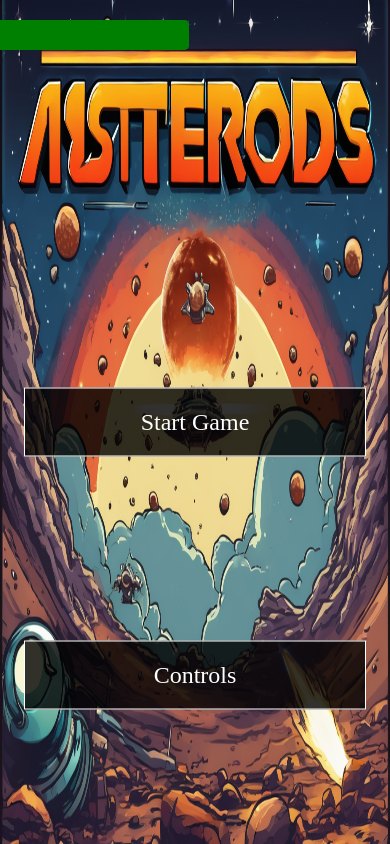
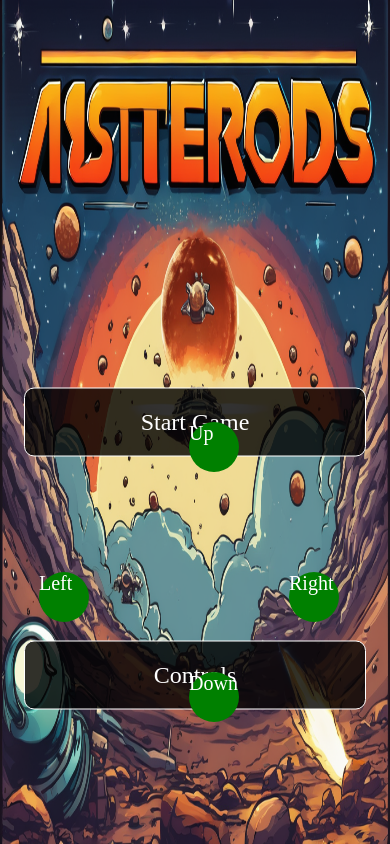
Before and after one commit to SEANYB4/myThreeJSProject, a website built with Vite: page index.html in a window 390 px wide. Built offline with nearby package versions, Linux system fonts and the light colour scheme.

Commit message:
mobile buttons

```diff
--- a/app.js
+++ b/app.js
@@ -10,11 +10,16 @@ import { Spaceship } from './player.js';
 const startMenu = document.getElementById('startMenu');
 const startMenuBackground = document.getElementById('startMenuBackground');
 
+const playerHealthBar = document.getElementById('playerHealthBar');
+const playerHealthContainer = document.getElementById('playerHealthContainer');
+
 startMenu.addEventListener('click', () => {
 
     startMenu.style.display = 'none';
     startMenuBackground.style.display = 'none';
     controls.style.display = 'none';
+    playerHealthBar.style.display = 'block';
+    playerHealthContainer.style.display = 'block';
 
     animate();
 })
@@ -701,6 +706,33 @@ camera.position.z = 20;
 
 // Movement controls
 const speed = 0.5;
+
+
+// mobile movement
+
+const leftButton = document.getElementById('move-left');
+const rightButton = document.getElementById('move-right');
+const upButton = document.getElementById('move-up');
+const downButton = document.getElementById('move-down');
+
+
+leftButton.addEventListener('touchstart', () => {
+    spaceship.spaceship.position.x -= speed;
+});
+
+rightButton.addEventListener('touchstart', () => {
+    spaceship.spaceship.position.x += speed;
+});
+
+upButton.addEventListener('touchstart', () => {
+    spaceship.spaceship.position.y -= speed;
+});
+
+downButton.addEventListener('touchstart', () => {
+    spaceship.spaceship.position.y += speed;
+});
+
+
 document.addEventListener('keydown', function(event) {
     switch (event.key) {
         case 'ArrowUp':
--- a/index.html
+++ b/index.html
@@ -27,17 +27,14 @@
 
 
     <div id="bossHealthContainer">
-
         <div id="bossHealthBar"></div>
     </div>
-
 
     <div id="playerHealthContainer">
         <div id="playerHealthBar"></div>
     </div>
 
     <div id="startMenu">Start Game</div>
-
 
     <div id="controls">Controls</div>
 
@@ -47,10 +44,18 @@
         Shield: S
     </div>
 
-
     <div id="backButton">
         Back
     </div>
 
+
+
+    <div id="touch-controls">
+
+        <div id="move-left">Left</div>
+        <div id="move-right">Right</div>
+        <div id="move-up">Up</div>
+        <div id="move-down">Down</div>
+    </div>
 </body>
 </html>
--- a/player.js
+++ b/player.js
@@ -59,10 +59,8 @@ export class Spaceship {
         this.createShield();
 
         this.healthBar = document.getElementById('playerHealthBar');
-        if (this.healthBar) {
+        this.healthBarContainer = document.getElementById('playerHealthContainer');
 
-            this.healthBar.style.display = 'block';
-        }
     }
 
 
--- a/styles.css
+++ b/styles.css
@@ -33,6 +33,7 @@
     background-color: #555;
     border-radius: 5px;
     z-index: 10;
+    display: none;
 
 }
 
@@ -65,6 +66,7 @@
     font-size: 24px;
     cursor: pointer;
     display: block;
+    border-radius: 10px;
 }
 
 
@@ -82,6 +84,7 @@
     font-size: 24px;
     cursor: pointer;
     display: block;
+    border-radius: 10px;
 
 }
 
@@ -99,6 +102,7 @@
     font-size: 24px;
     cursor: pointer;
     display: none;
+    border-radius: 10px;
 
 }
 
@@ -118,7 +122,7 @@
     font-size: 24px;
     cursor: pointer;
     display: none;
-
+    border-radius: 10px;
 
 }
 
@@ -135,3 +139,55 @@ body, html {
     height: 100%;
     width: 100%;
 }
+
+#touch-controls {
+
+    position: absolute;
+    top: 50%;
+    left: 10%;
+    height: 300px;
+    width: 300px;
+
+
+}
+
+#touch-controls div {
+
+    background-color: green;
+    border-radius: 50%;
+    width: 50px;
+    height: 50px;
+    color: white;
+
+}
+
+
+
+
+
+#move-left {
+
+    position: absolute;
+    left: 0%;
+    top: 50%;
+}
+
+#move-right {
+
+    position: absolute;
+    right: 0%;
+    top: 50%;
+}
+
+#move-up {
+
+    position: absolute;
+    left: 50%;
+    top: 0%;
+}
+
+#move-down {
+    position: absolute;
+    left: 50%;
+    bottom: 0%;
+}
```
